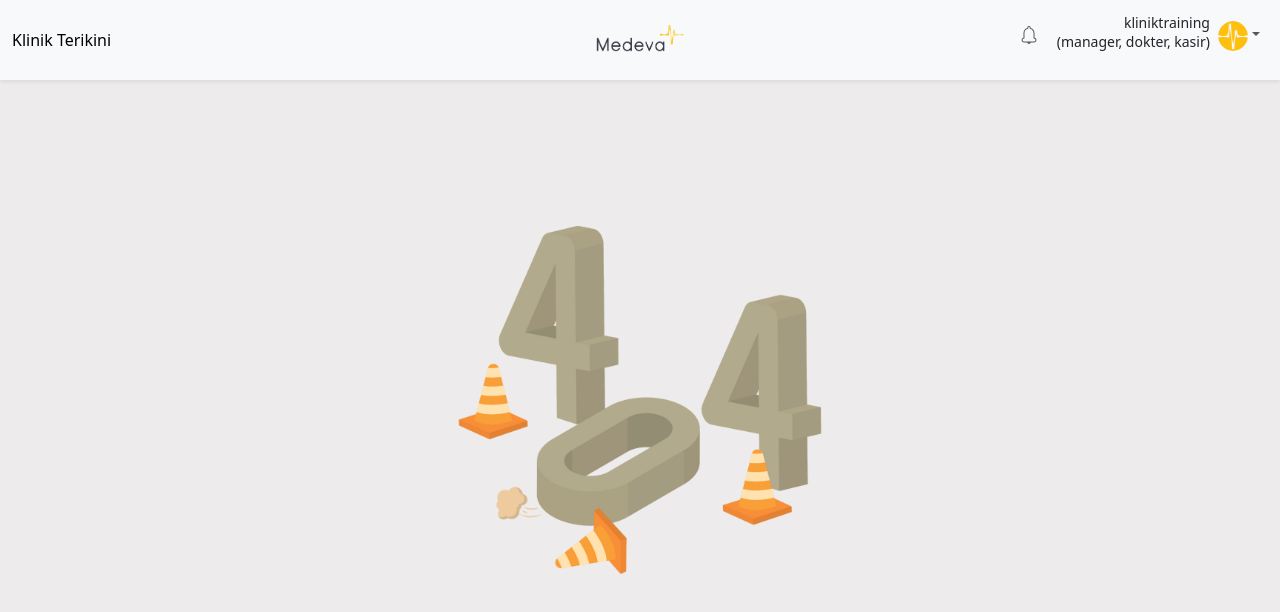
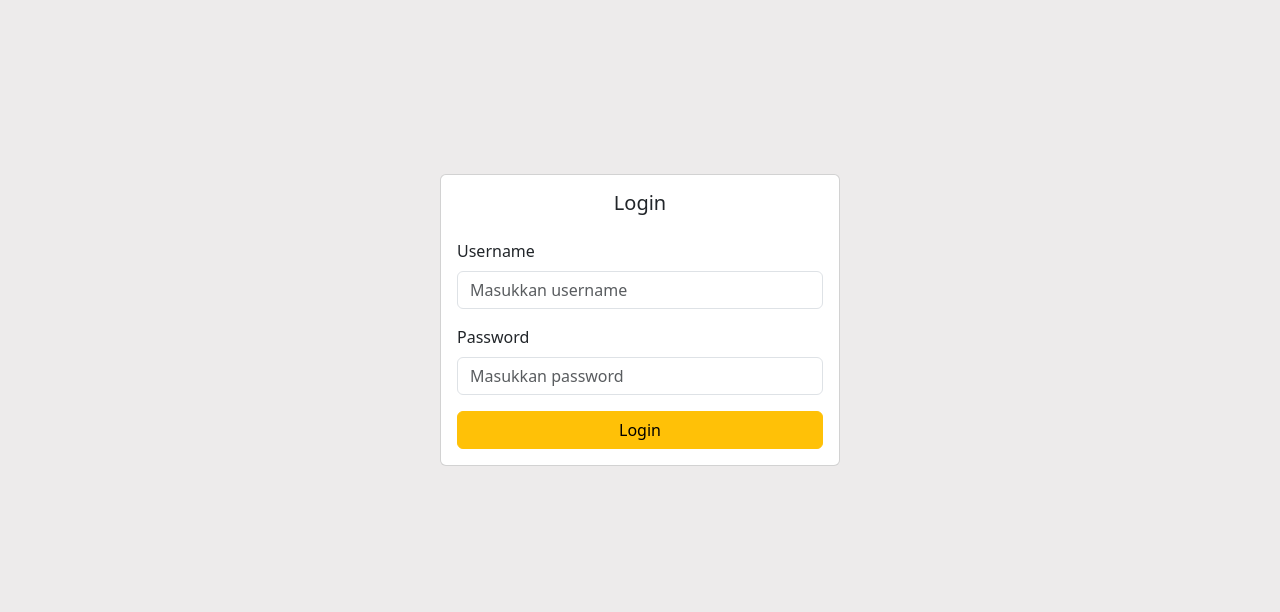
Before and after one commit to wijidwipras/madeva-frontend, a React (Create React App) app: page /login in a window 1280 px wide. Shown: the top 612 px of the page. Built offline with nearby package versions, Linux system fonts and the light colour scheme; no server answers.

Commit message:
feat: add Middleware sistem

```diff
--- a/src/App.js
+++ b/src/App.js
@@ -1,21 +1,36 @@
 import React from 'react';
 import './App.scss';
-import { BrowserRouter, Routes, Route } from "react-router-dom";
+import { BrowserRouter, Routes, Route, Navigate } from "react-router-dom";
 import { Slide, ToastContainer } from 'react-toastify'
 import 'react-toastify/dist/ReactToastify.css'
 import Layout from "./layouts/Layout";
 import NoPage from "./layouts/NoPage";
 import Home from "./pages/Home";
+import LoginPage from './pages/Login';
+import ProtectedRoute from './components/auth/ProtectedRoute';
 
 
 function App() {
   return (
       <BrowserRouter>
           <Routes>
-            <Route path="/" element={<Layout />}>
-              <Route index element={<Home />} />
-              <Route path="*" element={<NoPage />} />
-            </Route>
+            {/* Rute Publik */}
+            <Route path="/login" element={<LoginPage />} />
+
+            {/* Rute Terproteksi yang menggunakan Layout Utama */}
+            <Route
+              path="/*"
+              element={
+                <ProtectedRoute>
+                  <Layout />
+                </ProtectedRoute>
+              }
+            ></Route>
+
+            <Route index element={<Navigate to="/dashboard" replace />} />
+            <Route path="/dashboard" element={<Home />} />
+
+            <Route path="*" element={<NoPage />} />
           </Routes>
 
           <ToastContainer
--- /dev/null
+++ b/src/components/auth/ProtectedRoute.jsx
@@ -0,0 +1,13 @@
+import React from 'react';
+import { Navigate, Outlet } from 'react-router-dom';
+import { authService } from '../../services/authService';
+
+const ProtectedRoute = ({ children }) => {
+  if (!authService.isAuthenticated()) {
+    return <Navigate to="/login" replace />;
+  }
+
+  return children ? children : <Outlet />;
+};
+
+export default ProtectedRoute;
--- a/src/components/layout/AppNavbar.js
+++ b/src/components/layout/AppNavbar.js
@@ -8,9 +8,17 @@ import { Image } from 'react-bootstrap';
 import { useState } from 'react';
 import { CiBellOn } from "react-icons/ci";
 import LogoProfile from '../../assets/logo-ico-madeva.png'
+import { authService } from '../../services/authService';
+import { useNavigate } from 'react-router-dom';
 
 function AppNavbar() {
   const [showDropdown, setShowDropdown] = useState(false);
+  const navigate = useNavigate();
+  const handleLogout = () => {
+    authService.logout();
+    navigate('/login');
+  };
+
   return (
     <Navbar collapseOnSelect expand="lg" className="appNavbar bg-body-tertiary shadow-sm">
       <Container fluid className='container-navbar'>
@@ -64,7 +72,7 @@ function AppNavbar() {
               <NavDropdown.Item href="#profile">Profile</NavDropdown.Item>
               <NavDropdown.Item href="#settings">Settings</NavDropdown.Item>
               <NavDropdown.Divider />
-              <NavDropdown.Item href="#logout">Logout</NavDropdown.Item>
+              <NavDropdown.Item onClick={handleLogout}>Logout</NavDropdown.Item>
             </NavDropdown>
           </Nav>
         </Navbar.Collapse>
--- a/src/pages/Home.jsx
+++ b/src/pages/Home.jsx
@@ -14,6 +14,7 @@ import { employeeService } from "../services/employeeService";
 import KaryawanFullForm from "./KaryawanFullForm";
 import EmptyData from "../components/layout/EmptyData";
 import { toast } from 'react-toastify';
+import Layout from "../layouts/Layout";
 
 const Home = () => {
   const [karyawanList, setKaryawanList] = useState([]);
@@ -175,6 +176,8 @@ const Home = () => {
   }
 
   return (
+    <>
+      <Layout/>
       <div className="home">
         <Sidebar />
         <div className="content">
@@ -304,6 +307,7 @@ const Home = () => {
           </Row>
         </div>
       </div>
+    </>
   );
 };
 
--- /dev/null
+++ b/src/pages/Login.jsx
@@ -0,0 +1,67 @@
+// src/pages/LoginPage.jsx
+import React, { useState } from 'react';
+import { Form, Button, Container, Alert, Card } from 'react-bootstrap';
+import { useNavigate } from 'react-router-dom';
+import { authService } from '../services/authService';
+
+const LoginPage = () => {
+  const [username, setUsername] = useState('');
+  const [password, setPassword] = useState('');
+  const [error, setError] = useState('');
+  const [loading, setLoading] = useState(false);
+  const navigate = useNavigate();
+
+  const handleSubmit = async (e) => {
+    e.preventDefault();
+    setError('');
+    setLoading(true);
+    try {
+      await authService.login({ username, password });
+      navigate('/dashboard');
+    } catch (err) {
+      setError(err.message);
+    } finally {
+      setLoading(false);
+    }
+  };
+
+  return (
+    <Container className="d-flex align-items-center justify-content-center" style={{ minHeight: '80vh' }}>
+      <Card style={{ width: '400px' }}>
+        <Card.Body>
+          <Card.Title className="text-center mb-4">Login</Card.Title>
+          {error && <Alert variant="danger">{error}</Alert>}
+          <Form onSubmit={handleSubmit}>
+            <Form.Group className="mb-3" controlId="formBasicUsername">
+              <Form.Label>Username</Form.Label>
+              <Form.Control
+                type="text"
+                placeholder="Masukkan username"
+                value={username}
+                onChange={(e) => setUsername(e.target.value)}
+                required
+              />
+            </Form.Group>
+
+            <Form.Group className="mb-3" controlId="formBasicPassword">
+              <Form.Label>Password</Form.Label>
+              <Form.Control
+                type="password"
+                placeholder="Masukkan password"
+                value={password}
+                onChange={(e) => setPassword(e.target.value)}
+                required
+              />
+            </Form.Group>
+
+            <Button variant="warning" type="submit" className="w-100" disabled={loading}>
+              {loading ? 'Logging in...' : 'Login'}
+            </Button>
+          </Form>
+        </Card.Body>
+      </Card>
+    </Container>
+  );
+};
+
+export default LoginPage;
--- a/src/services/api.js
+++ b/src/services/api.js
@@ -9,10 +9,11 @@ const apiClient = axios.create({
 
 apiClient.interceptors.request.use(
   (config) => {
-    // const token = localStorage.getItem('token');
-    // if (token) {
-    //   config.headers.Authorization = `Bearer ${token}`;
-    // }
+    const token = localStorage.getItem('authToken');
+    if (token) {
+      config.headers.Authorization = `Bearer ${token}`;
+    }
+    console.log('Request Config:', config);
     return config;
   },
   (error) => {
@@ -25,8 +26,12 @@ apiClient.interceptors.response.use(
     return response;
   },
   (error) => {
-    // Handle error
-    // ex: redirect ke login jika 401 Unauthorized
+    console.error('API Error Response:', error.response);
+    if (error.response && error.response.status === 401) {
+      console.log('Unauthorized access or token expired, logging out...');
+      localStorage.removeItem('authToken');
+      window.location.href = '/login';
+    }
     return Promise.reject(error);
   }
 );
--- /dev/null
+++ b/src/services/authService.js
@@ -0,0 +1,30 @@
+import apiClient from './api';
+
+const login = async (credentials) => {
+  try {
+    const response = await apiClient.post('/auth/login', credentials);
+    if (response.data && response.data.data && response.data.data.token) {
+      localStorage.setItem('authToken', response.data.data.token);
+      return response.data.data;
+    } else {
+      throw new Error('Format respons login tidak sesuai.');
+    }
+  } catch (error) {
+    const errorMessage = error.response?.data?.message || error.message || 'Login gagal.';
+    throw new Error(errorMessage);
+  }
+};
+
+const logout = () => {
+  localStorage.removeItem('authToken');
+};
+
+const isAuthenticated = () => {
+  return !!localStorage.getItem('authToken');
+};
+
+export const authService = {
+  login,
+  logout,
+  isAuthenticated,
+};
```
Lines whose indentation alone changed are shown as unchanged.
